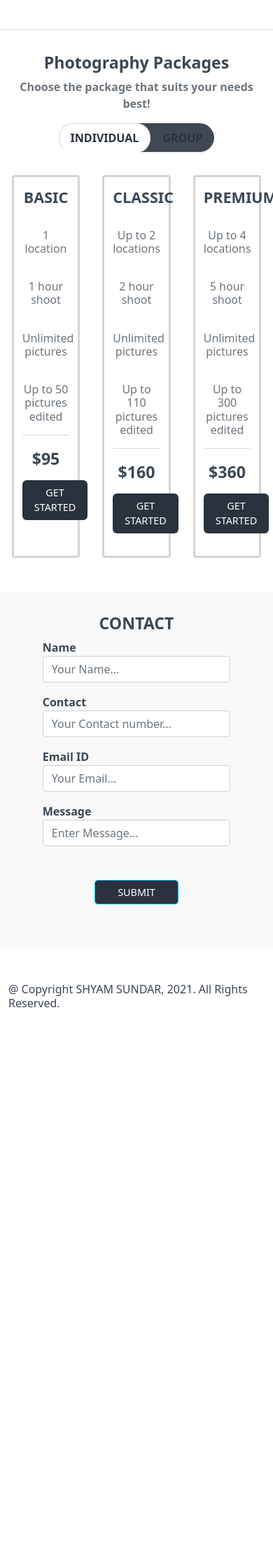
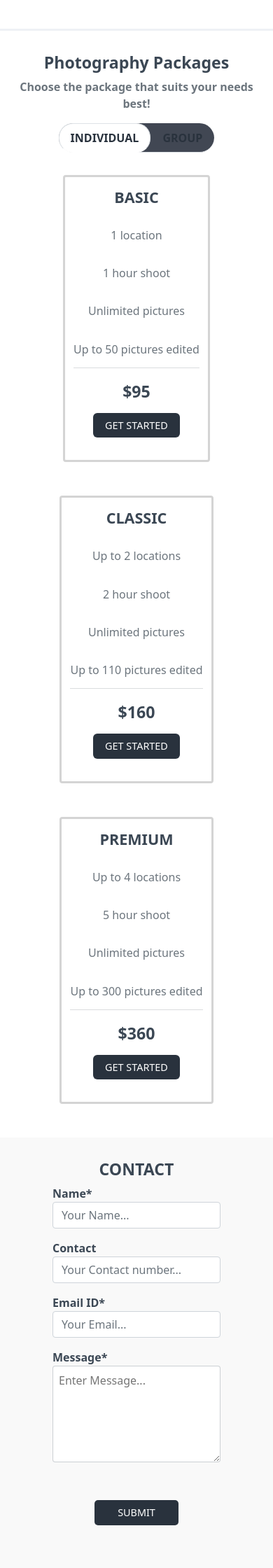
Before and after one commit to shyamsundarko/photography_portfolio, a PHP site: page / in a window 390 px wide; the page is wider, and only the part inside the window is pictured. Shown: the part 3947-6187 px from the top of that part at 70% size. Before the commit the page ends 5386 px from the top of that part, so only its background shows below. Run offline with PHP 8.4, Linux system fonts and the light colour scheme.

Commit message:
responsive design adaptations

```diff
--- a/css/styles.css
+++ b/css/styles.css
@@ -120,6 +120,10 @@ footer{
     margin-bottom: 1rem;
 }
 
+#name, #contact, #emailID, #message{
+    width: 30rem;
+}
+
 
 
 @media (max-width: 767px) {
@@ -153,3 +157,16 @@ footer{
         }
     }
 }
+
+@media (max-width:722px){
+    #name, #contact, #emailID, #message{
+        width: 20rem;
+    }
+
+}
+
+@media(max-width:492px){
+    #name, #contact, #emailID, #message{
+        width: 15rem;
+    }
+}
--- a/index.html
+++ b/index.html
@@ -24,7 +24,7 @@
                                     <li class="nav-item"><a class="nav-link" href="#contactForm">Contact</a></li>
                             </ul>
                             <div class="navbar-nav ms-auto">
-                                <a href="#" role="button" class="btn text-white" id="bookNowBtn" style="background-color: #29323d;">Book now</a>
+                                <a href="#contactForm" role="button" class="btn text-white" id="bookNowBtn" style="background-color: #29323d;">Book now</a>
                             </div>
                         </div>
             </div>
@@ -40,7 +40,7 @@
                     <h2>Capturing<br>Moments</h2>
                     <br>
                     <p class="text-muted">Freezing moments in time to create everlasting memories.</p>
-                    <a href="#" role="button" class="btn btn-primary" id="mastheadBtn">Get in Touch!</a>
+                    <a href="#contactForm" role="button" class="btn btn-primary" id="mastheadBtn">Get in Touch!</a>
                 </div>
                 <div class="col-md-7">
                     <img id="illustrationPhotographer" src="./images/photographer.jpg" alt="Photographers illustration">
@@ -160,7 +160,7 @@
         <div class="tab-content">
             <div role="tabpanel" class="tab-pane container fade show active" id="tab1">
                 <div class="row justify-content-center">
-                    <div class="package col-3 rounded text-center">
+                    <div class="package col-auto rounded text-center">
                         <h4 style="text-align: center; font-weight: 700; padding-top: 1rem; color: #3b4754;">BASIC</h4> <br>
                         <h6 class="text-muted" style="text-align: center;">
                             <p>1 location</p> <br>
@@ -170,9 +170,9 @@
                             <hr>
                         </h6>
                         <h3 style="font-weight: 700; text-align: center; padding-top: 0.25rem; padding-bottom: 0.5rem; color: #3b4754;">$95</h3>
-                        <a href="#" role="button" class="getStarted btn text-white">Get Started</a>
+                        <a href="#contactForm" role="button" class="getStarted btn text-white">Get Started</a>
                     </div>
-                    <div class="package col-3 rounded text-center">
+                    <div class="package col-auto rounded text-center">
                         <h4 style="text-align: center; font-weight: 700; padding-top: 1rem; color: #3b4754;">CLASSIC</h4> <br>
                         <h6 class="text-muted" style="text-align: center;">
                             <p>Up to 2 locations</p> <br>
@@ -182,9 +182,9 @@
                             <hr>
                         </h6>
                         <h3 style="font-weight: 700; text-align: center; padding-top: 0.25rem; padding-bottom: 0.5rem; color: #3b4754;">$160</h3>
-                        <a href="#" role="button" class="getStarted btn text-white">Get Started</a>
+                        <a href="#contactForm" role="button" class="getStarted btn text-white">Get Started</a>
                     </div>
-                    <div class="package col-3 rounded text-center">
+                    <div class="package col-auto rounded text-center">
                         <h4 style="text-align: center; font-weight: 700; padding-top: 1rem; color: #3b4754;">PREMIUM</h4> <br>
                         <h6 class="text-muted" style="text-align: center;">
                             <p>Up to 4 locations</p> <br>
@@ -194,13 +194,13 @@
                             <hr>
                         </h6>
                         <h3 style="font-weight: 700; text-align: center; padding-top: 0.25rem; padding-bottom: 0.5rem; color: #3b4754;">$360</h3>
-                        <a href="#" role="button" class="getStarted btn text-white">Get Started</a>
+                        <a href="#contactForm" role="button" class="getStarted btn text-white">Get Started</a>
                     </div>
                 </div>
             </div>
             <div role="tabpanel" class="tab-pane container fade" id="tab2">
                 <div class="row justify-content-center">
-                    <div class="package col-3 rounded text-center">
+                    <div class="package col-auto rounded text-center">
                         <h4 style="text-align: center; font-weight: 700; padding-top: 1rem; color: #3b4754;">BASIC</h4> <br>
                         <h6 class="text-muted" style="text-align: center;">
                             <p>1 location</p> <br>
@@ -211,9 +211,9 @@
                         </h6>
 
                         <h3 style="font-weight: 700; text-align: center; padding-top: 0.25rem; padding-bottom: 0.5rem; color: #3b4754;">$110</h3>
-                        <a href="#" role="button" class="getStarted btn text-white">Get Started</a>
+                        <a href="#contactForm" role="button" class="getStarted btn text-white">Get Started</a>
                     </div>
-                    <div class="package col-3 rounded text-center">
+                    <div class="package col-auto rounded text-center">
                         <h4 style="text-align: center; font-weight: 700; padding-top: 1rem; color: #3b4754;">CLASSIC</h4> <br>
                         <h6 class="text-muted" style="text-align: center;">
                             <p>Up to 2 locations</p> <br>
@@ -223,9 +223,9 @@
                             <hr>
                         </h6>
                         <h3 style="font-weight: 700; text-align: center; padding-top: 0.25rem; padding-bottom: 0.5rem; color: #3b4754;">$200</h3>
-                        <a href="#" role="button" class="getStarted btn text-white">Get Started</a>
+                        <a href="#contactForm" role="button" class="getStarted btn text-white">Get Started</a>
                     </div>
-                    <div class="package col-3 rounded text-center">
+                    <div class="package col-auto rounded text-center">
                         <h4 style="text-align: center; font-weight: 700; padding-top: 1rem; color: #3b4754;">PREMIUM</h4> <br>
                         <h6 class="text-muted" style="text-align: center;">
                             <p>Up to 4 locations</p> <br>
@@ -235,7 +235,7 @@
                             <hr>
                         </h6>
                         <h3 style="font-weight: 700; text-align: center; padding-top: 0.25rem; padding-bottom: 0.5rem; color: #3b4754;">$420</h3>
-                        <a href="#" role="button" class="getStarted btn text-white">Get Started</a>
+                        <a href="#contactForm" role="button" class="getStarted btn text-white">Get Started</a>
                     </div>
                 </div>
             </div>
@@ -244,27 +244,34 @@
  <!--.............................Contact Section..........................................-->
         <div class="container-fluid" id="contactForm" style="padding-bottom: 4rem; padding-top: 2rem; background-color: rgba(243, 243, 243, 0.521);">
             <div class="row justify-content-center">
-                <div class="col-9 text-center">
+                <div class="col-12 text-center">
+                    <div class="container">
+                        <div class="row justify-content-center">
+                            <div class="col-auto">
                                 <form action="https://formspree.io/f/mnqlyblj" method="POST">
                                     <h3 style="font-weight: 700;">CONTACT</h3>
                                     <div class="form-group">
-                            <label for="name">Name</label>
-                            <input type="text" class="form-control" name="name" id="name" placeholder="Your Name...">
+                                        <label for="name">Name*</label>
+                                        <input type="text" class="form-control" name="name" id="name" placeholder="Your Name..." required>
                                     </div>
                                     <div class="form-group">
                                         <label for="contact">Contact</label>
                                         <input type="number" class="form-control" name="contact" id="contact" placeholder="Your Contact number...">
                                     </div>
                                     <div class="form-group">
-                            <label for="emailID">Email ID</label>
-                            <input type="email" class="form-control" name="_replyto" id="emailID" placeholder="Your Email...">
+                                        <label for="emailID">Email ID*</label>
+                                        <input type="email" class="form-control" name="_replyto" id="emailID" placeholder="Your Email..." required>
                                     </div>
                                     <div class="form-group">
-                            <label for="message">Message</label>
-                            <input type="text" class="textarea form-control" name="message" id="message" placeholder="Enter Message...">
+                                        <label for="message">Message*</label> <br>
+                                        <textarea class="form control rounded" name="message" id="message" placeholder="Enter Message..." rows="5" style="border-color:#bdc1c5c2; padding: 0.5rem;" required></textarea>
                                     </div>
-                        <button class="btn btn-info btn-block text-white" id="formBtn" type="submit" value="Send">Submit</button>
+                                    <button class="btn text-white" id="formBtn" type="submit" value="Send">Submit</button>
                                 </form>
+                            </div>
+                        </div>
+                    </div>
+
                 </div>
             </div>
         </div>
```
Lines whose indentation alone changed are shown as unchanged.
